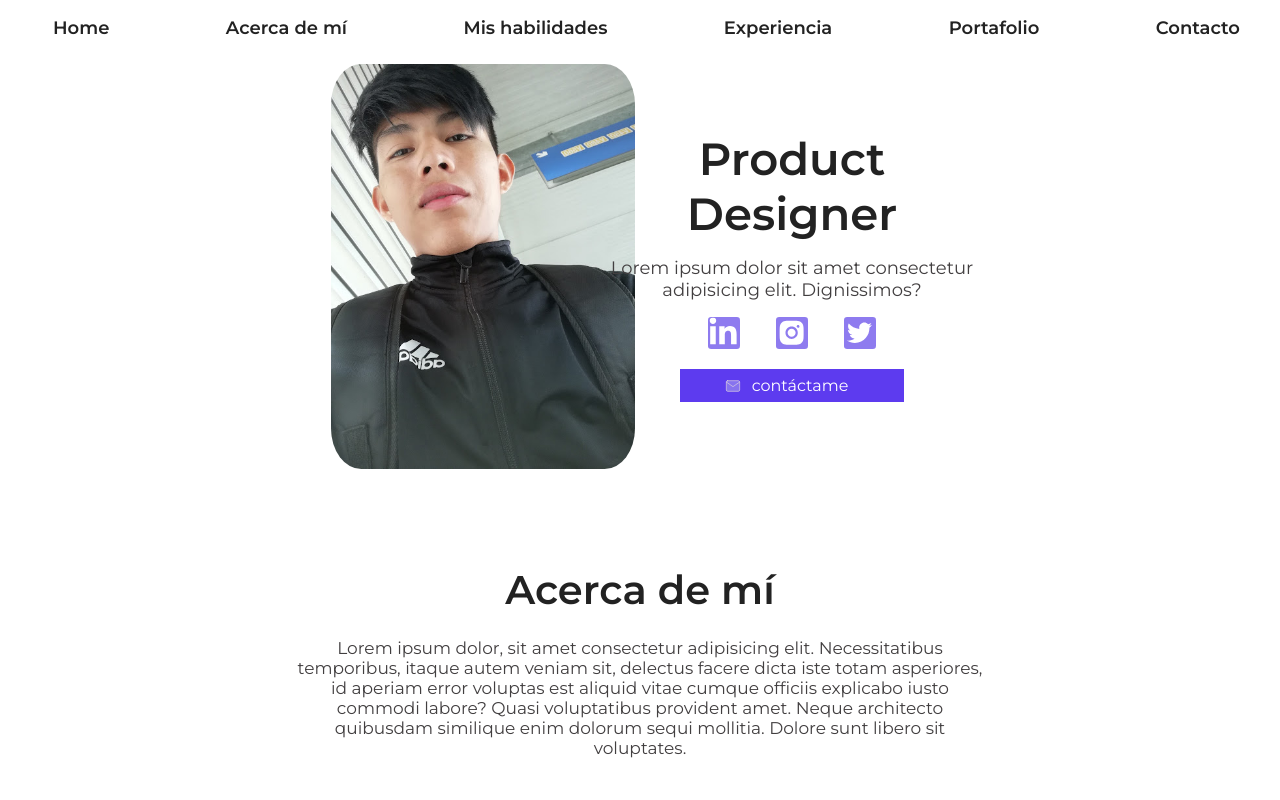
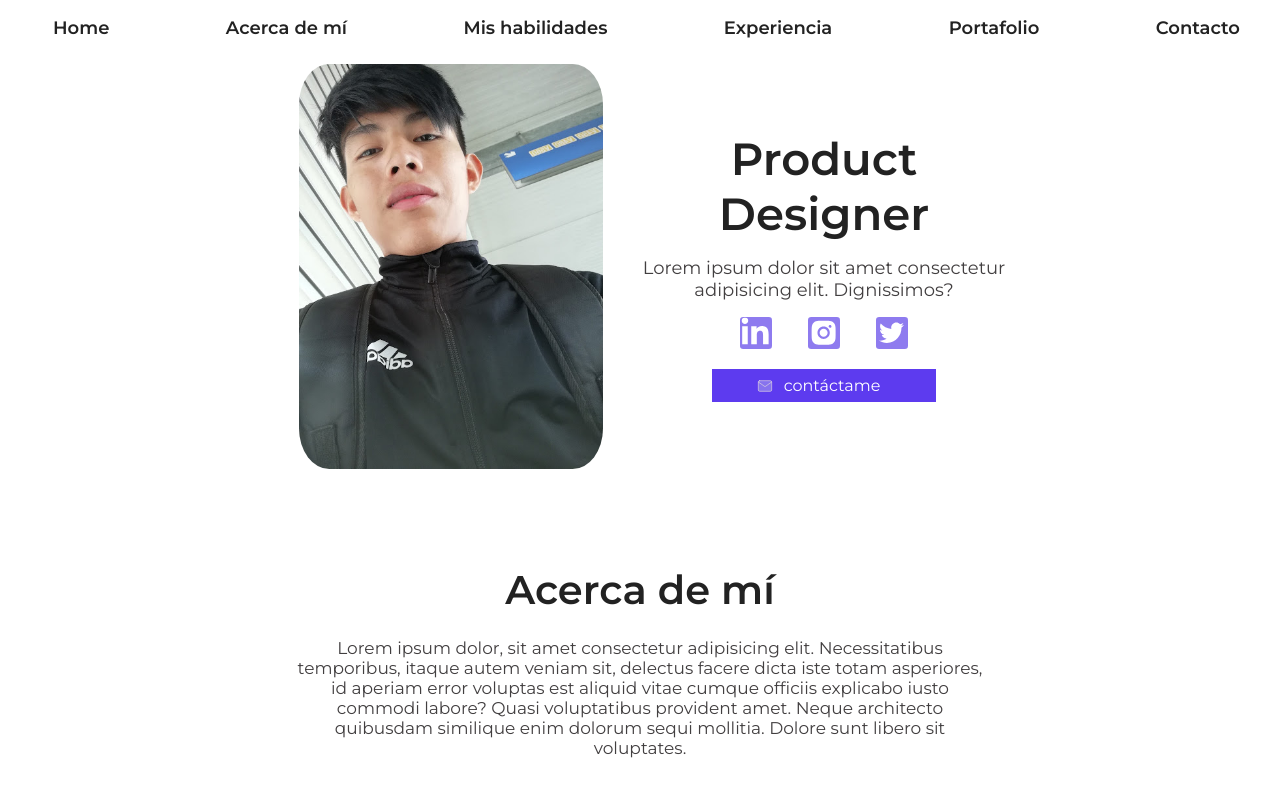
Before and after one commit to kloiberth/miPortafolio, a plain HTML site: page index.html in a window 1280 px wide. Shown: the top 800 px of the page. Drawn offline with Linux system fonts and the light colour scheme.

Commit message:
cambios en la responsividad

```diff
--- a/assets/css/style.css
+++ b/assets/css/style.css
@@ -482,7 +482,7 @@ h1+p{
         flex-direction: row;
         justify-content: center;
         margin: 0 6rem 0 6rem;
-        ap: 5rem
+        gap: 5rem
     }
     .cont-sobre-mi{
         max-width: 730px;
```
